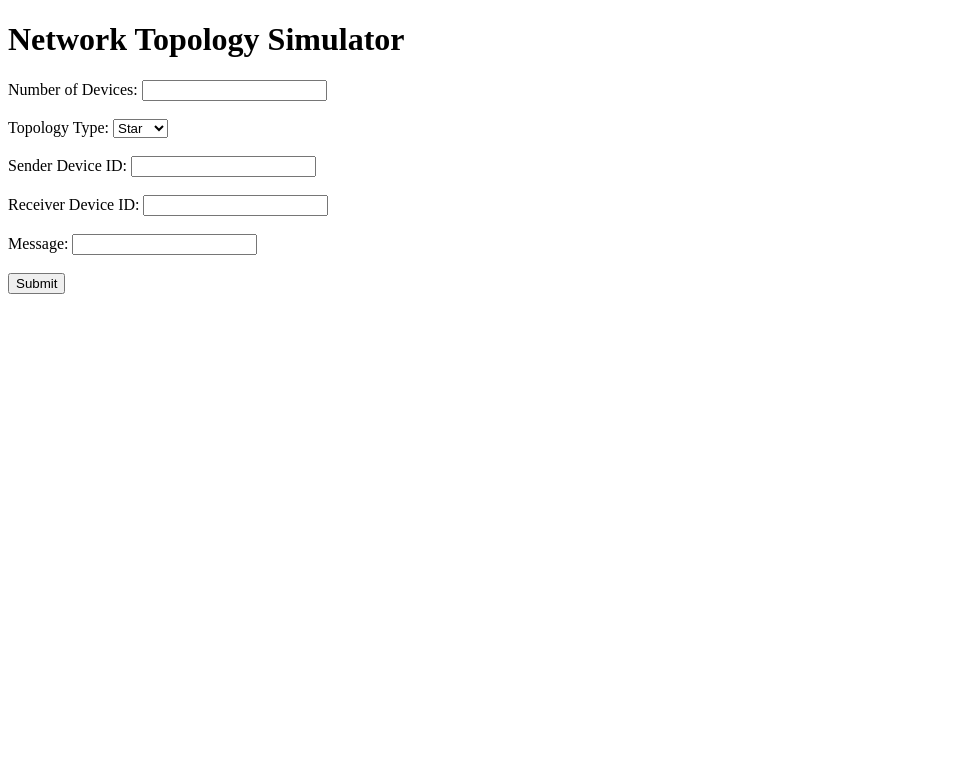
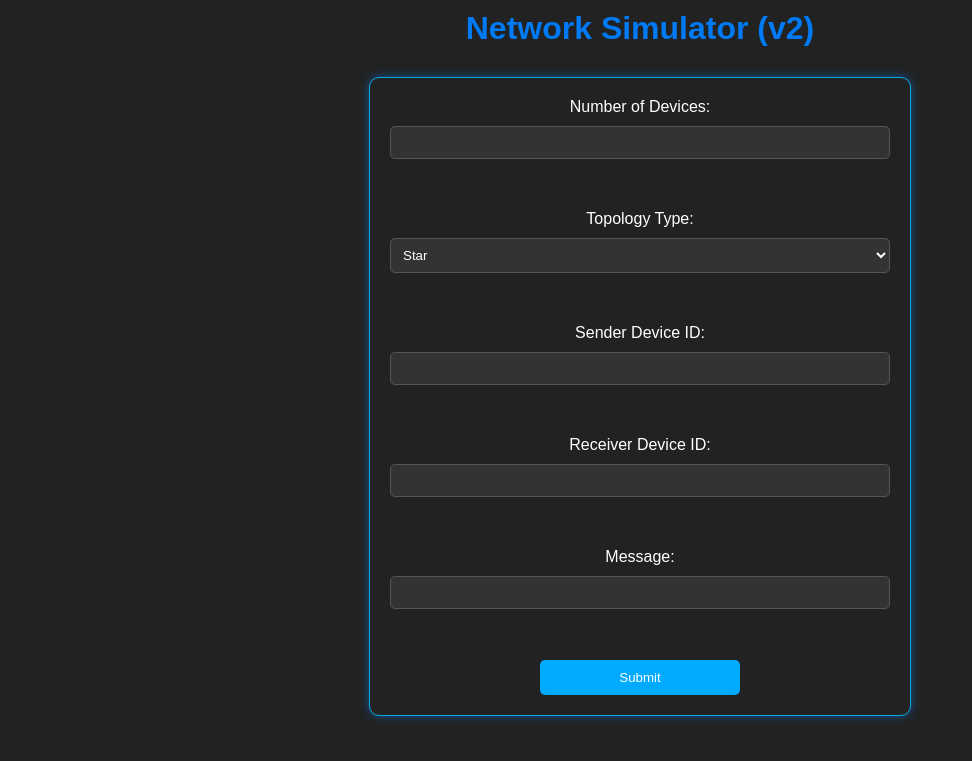
Before and after one commit to VPS010/network_simulator, a Flask app: page / in a window 1280 px wide. Shown: the top 761 px of the page, without its empty margins (0-972 px from the left). Run offline with Flask 3, Linux system fonts and the light colour scheme.

Commit message:
style sheet added

```diff
--- /dev/null
+++ b/static/style.css
@@ -0,0 +1,87 @@
+body {
+    background-color: #222;
+    color: #fff;
+    font-family: Arial, sans-serif;
+    text-align: center;
+    margin: 0;
+    padding: 0;
+}
+
+.title{
+color:  #007af4;
+margin: 10px;
+margin-bottom: 30px;
+}
+
+.container {
+    width: 80%;
+    margin: 0px auto;
+    display: flex;
+    flex-direction: column;
+    align-items: center;
+}
+
+form {
+    background-color: #222;
+    padding: 20px;
+    border-radius: 10px;
+    box-shadow: 0 0 10px rgba(0, 132, 255, 0.5); /* Green shadow */
+    border: 1px solid  #03ade5; /* Green outline */
+    width: 80%;
+    max-width: 500px; /* Adjust max-width as needed */
+    display: flex;
+    flex-direction: column;
+    align-items: center;
+
+}
+
+label {
+    display: block;
+    margin-bottom: 10px;
+    width: 100%;
+}
+
+input[type="number"],
+input[type="text"],
+select {
+    padding: 8px;
+    border: 1px solid #555;
+    border-radius: 5px;
+    width: 100%;
+    margin-bottom: 15px;
+    box-sizing: border-box;
+    background-color: #333;
+    color: #fff;
+}
+
+input[type="submit"] {
+    padding: 10px 20px;
+    background-color: #00aaff;
+    border: none;
+    border-radius: 5px;
+    color: #fff;
+    cursor: pointer;
+    transition: background-color 0.3s ease;
+    width: 100%;
+    max-width: 200px; /* Adjust max-width as needed */
+}
+
+input[type="submit"]:hover {
+    background-color: #0099cc;
+}
+
+hr {
+    border: 1px solid #555;
+}
+
+.message-passing {
+    background-color: #444;
+    padding: 10px;
+    border-radius: 5px;
+    margin-top: 20px;
+}
+
+.error-message {
+    color: #ff0000;
+    margin-top: 20px;
+}
--- a/templates/index.html
+++ b/templates/index.html
@@ -2,9 +2,11 @@
 <html>
 <head>
     <title>Network Topology Simulator</title>
+    <link rel="stylesheet" type="text/css" href="{{ url_for('static', filename='style.css') }}">
 </head>
 <body>
-    <h1>Network Topology Simulator</h1>
+    <div class="container">
+        <h1 class="title">Network Simulator (v2)</h1>
         <form method="POST" action="/">
             <label for="num_devices">Number of Devices:</label>
             <input type="number" id="num_devices" name="num_devices" required><br><br>
@@ -26,7 +28,7 @@
             <label for="message">Message:</label>
             <input type="text" id="message" name="message" required><br><br>
 
-        <input type="submit" value="Submit">
+            <input type="submit" class="btn" value="Submit">
         </form>
 
         {% if plot_available %}
@@ -35,14 +37,17 @@
         <img src="{{ url_for('static', filename='topology.png') }}" alt="Network Topology">
         <hr>
         <h2>Message Passing:</h2>
+        <div class="message-passing">
             {% for step in path %}
             {% if loop.index != path|length %}
             <p>{{ step }} -> {{ path[loop.index] }}</p>
             {% endif %}
             {% endfor %}
             <p>Message: {{ message }}</p>
+        </div>
         {% else %}
-    <p>{{ error_message }}</p>
+        <p class="error-message">{{ error_message }}</p>
         {% endif %}
+    </div>
 </body>
 </html>
```
Also changed, not shown: static/topology.png. Lines whose indentation alone changed are shown as unchanged.
